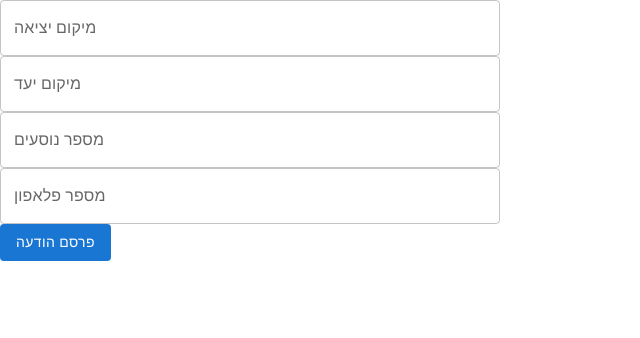
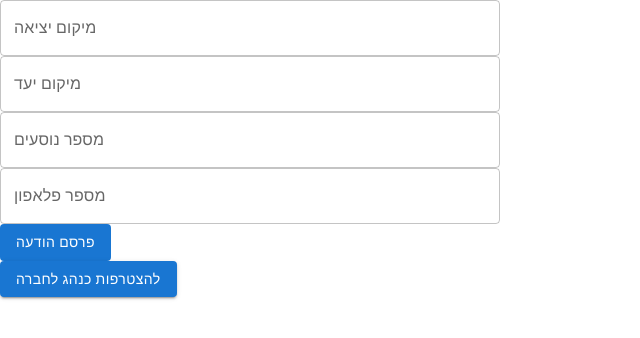
Before and after one commit to RutheHershler/Drivers, a React (Create React App) app in the folder frontend/: page / in a window 1280 px wide. Shown: the top 338 px of the page, without its empty margins (0-640 px from the left). Built offline with nearby package versions, Linux system fonts and the light colour scheme.

Commit message:
to-fix-button

```diff
--- a/frontend/src/App.js
+++ b/frontend/src/App.js
@@ -1,10 +1,12 @@
 import logo from './logo.svg';
 import AddARideForm from './components/addARide/AddARideForm';
+import BasicButtons from './components/addADriver/buttom';
 
 function App() {
   return (
     <>
       <AddARideForm />
+      <BasicButtons/>
     </>
   );
 }
--- /dev/null
+++ b/frontend/src/components/addADriver/addADriverForm.jsx
@@ -0,0 +1,19 @@
+import * as React from 'react';
+import Box from '@mui/material/Box';
+import TextField from '@mui/material/TextField';
+import Button from '@mui/material/Button';
+
+export default function FullWidthTextField() {
+    return (
+        <Box sx={{ width: 500, maxWidth: '100%' }}>
+            <TextField  label="שם" id="name" />
+            <TextField  label="מספר טלפון" id="phon-number" />
+            <TextField  label="מספר ווצאפ" id="watsap-number" />
+            <TextField  label="כתובת" id="address" />
+            <TextField  label="מספר מקומות במונית" id="numbers-of-seats" />
+            <Button variant="contained" disableElevation>
+                שלח למנהל
+            </Button>
+        </Box>
+    );
+}
--- /dev/null
+++ b/frontend/src/components/addADriver/buttom.jsx
@@ -0,0 +1,15 @@
+import * as React from 'react';
+import Stack from '@mui/material/Stack';
+import Button from '@mui/material/Button';
+import FullWidthTextField from './addADriverForm';
+
+
+export default function BasicButtons() {
+  return (
+    <Stack spacing={2} direction="row">
+      <Button variant="contained" onClick={
+        FullWidthTextField
+        }>להצטרפות כנהג לחברה</Button>
+    </Stack>
+  );
+}
```
